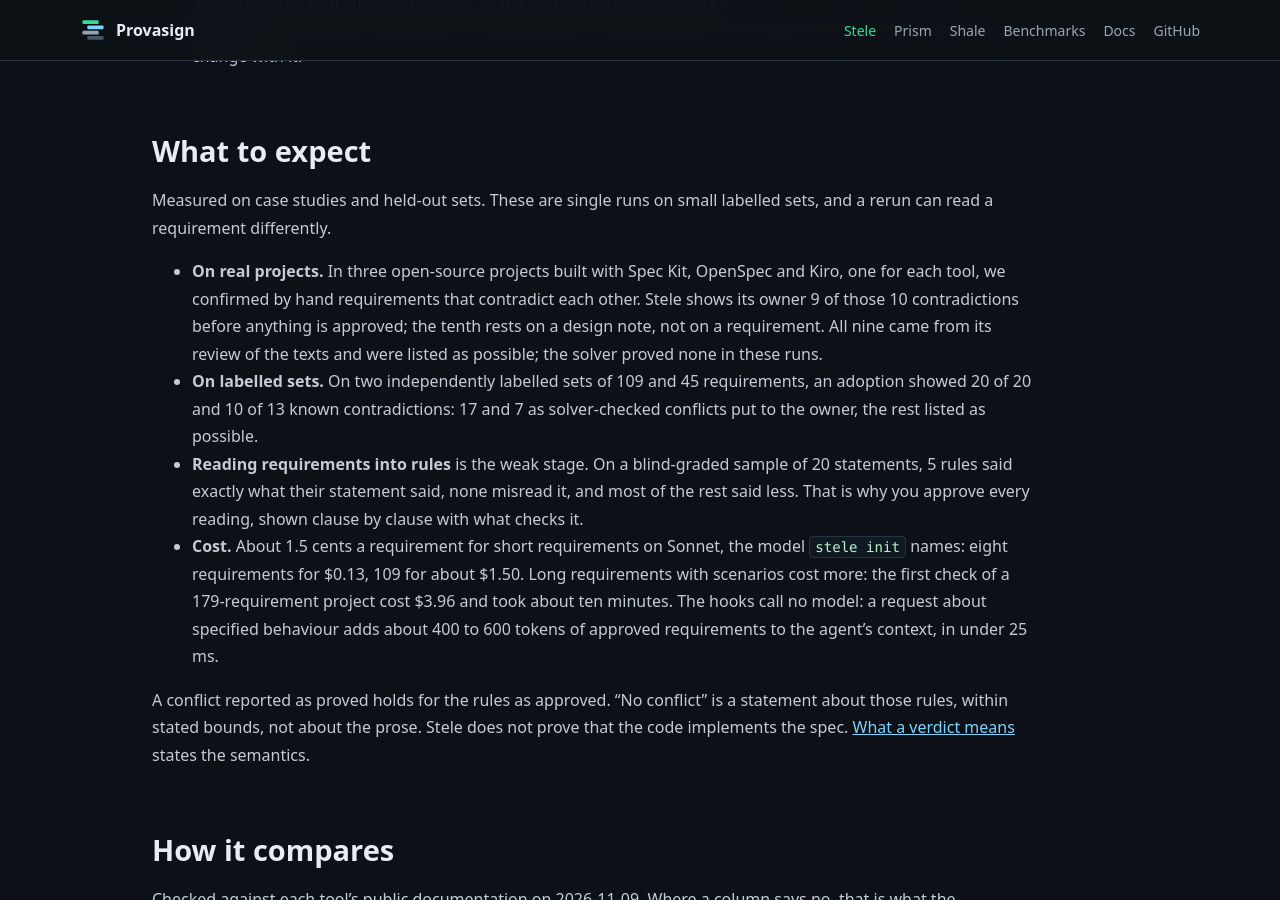
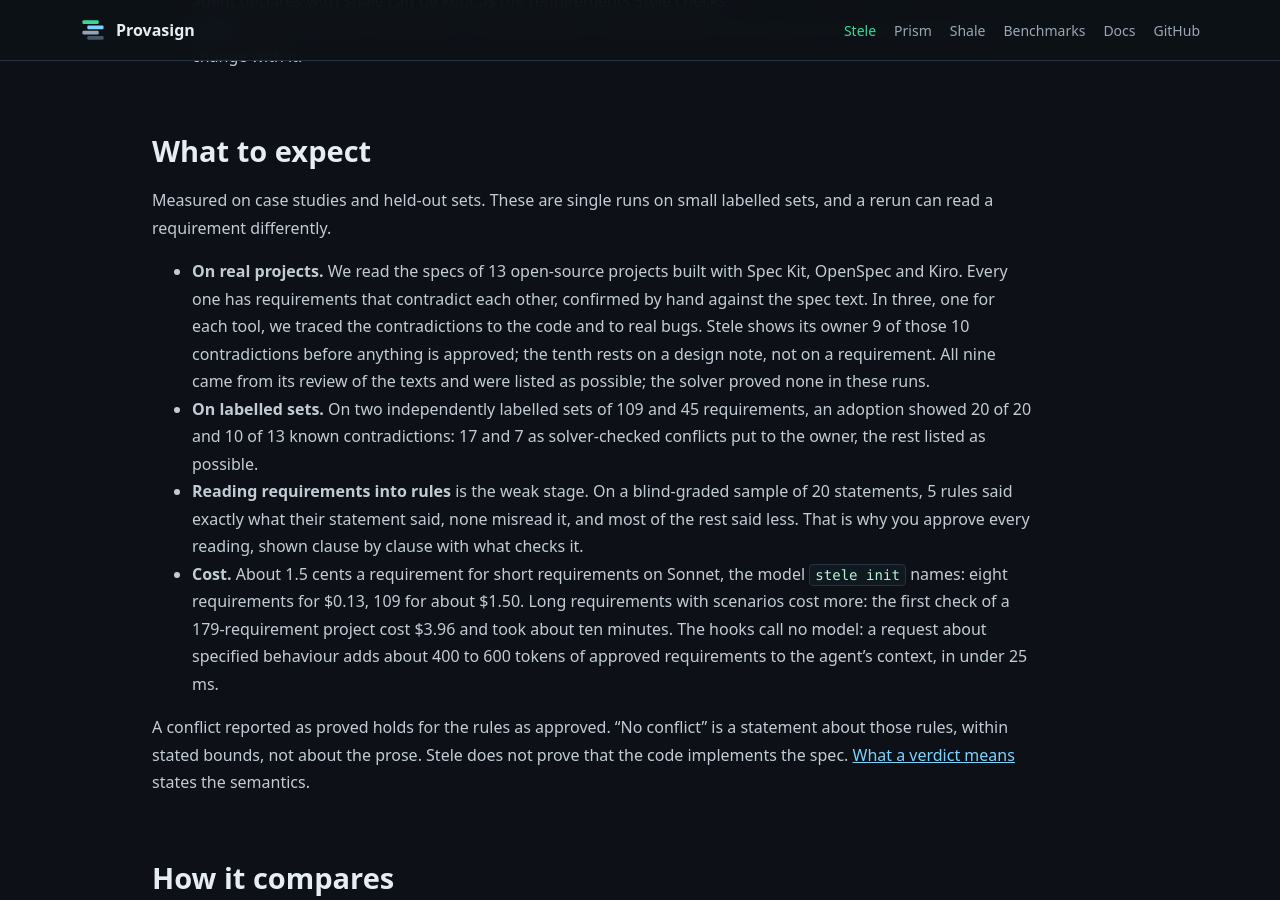
Before and after one commit to provasign/provasign.github.io, a Jekyll site: the page built from stele.md, in a window 1280 px wide and 900 px high, scrolled down 4034 px. Built offline with Jekyll 4.4.1, drawn with Linux system fonts in a browser that asks for light colours; comment, search, counter and statistics services are not loaded.

Commit message:
stele: every one of the 13 projects read has a hand-confirmed contradiction
Co-Authored-By: Claude Opus 5.5 <noreply@anthropic.com>
Claude-Session: https://claude.ai/code/session_01EGo7eb3GX1Dv8Ez65TJd9W

```diff
--- a/stele.md
+++ b/stele.md
@@ -155,9 +155,10 @@ question the diff cannot.
 Measured on case studies and held-out sets. These are single runs on small
 labelled sets, and a rerun can read a requirement differently.
 
-- **On real projects.** In three open-source projects built with Spec Kit,
-  OpenSpec and Kiro, one for each tool, we confirmed by hand requirements that
-  contradict each other. Stele shows its owner 9 of those 10 contradictions
+- **On real projects.** We read the specs of 13 open-source projects built
+  with Spec Kit, OpenSpec and Kiro. Every one has requirements that contradict
+  each other, confirmed by hand against the spec text. In three, one for each
+  tool, we traced the contradictions to the code and to real bugs. Stele shows its owner 9 of those 10 contradictions
   before anything is approved; the tenth rests on a design note, not on a
   requirement. All nine came from its review of the texts and were listed as
   possible; the solver proved none in these runs.
```
